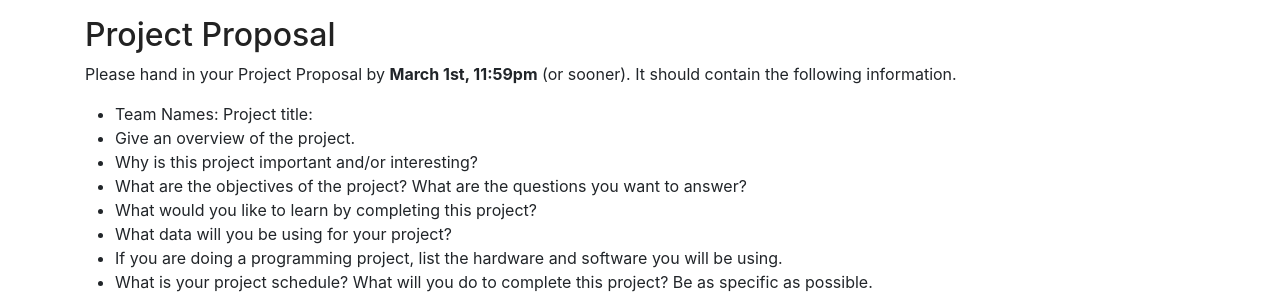
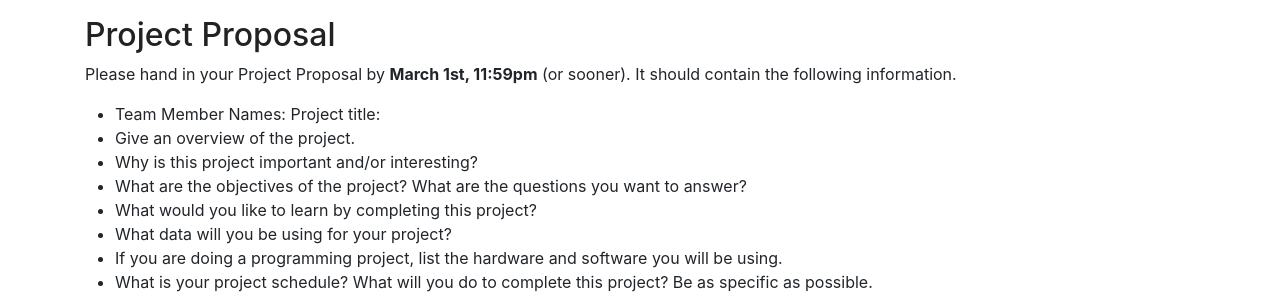
Before and after one commit to ComputingElevatedLab/sciviscourse, a Jekyll site: the page built from _pages/project.md, in a window 1280 px wide. Shown: the part 818-1115 px from the top of the page. Built offline with Jekyll 4.4.1, drawn with Linux system fonts in a browser that asks for light colours.

Commit message:
Update project.md

```diff
--- a/_pages/project.md
+++ b/_pages/project.md
@@ -31,7 +31,7 @@ In grading the projects, we will be looking for a well-designed, substantial, in
 
 Please hand in your Project Proposal by **March 1st, 11:59pm** (or sooner). It should contain the
 following information.
-* Team Names: Project title:
+* Team Member Names: Project title:
 * Give an overview of the project.
 * Why is this project important and/or interesting?
 * What are the objectives of the project? What are the questions you want to answer?
```
